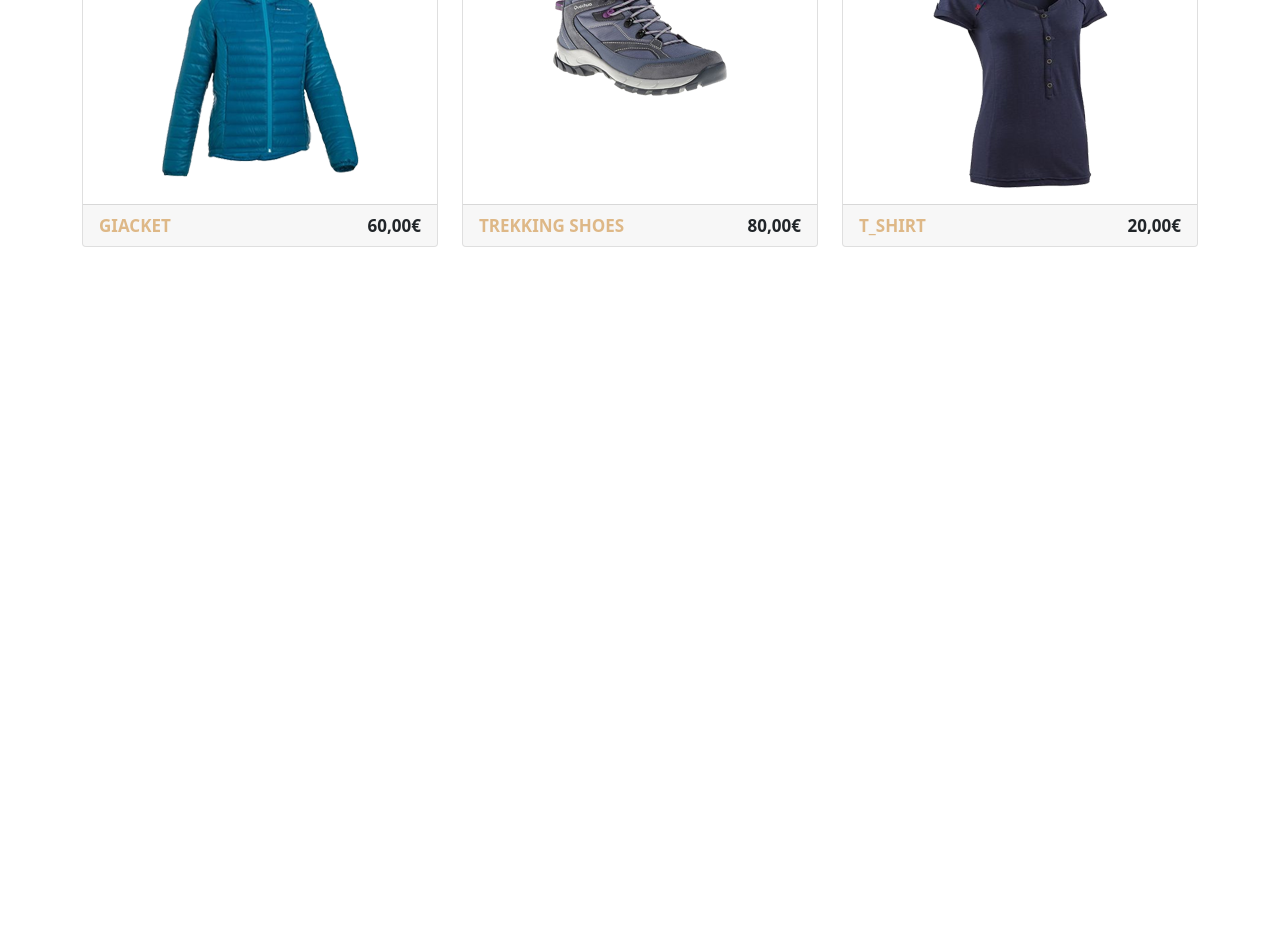
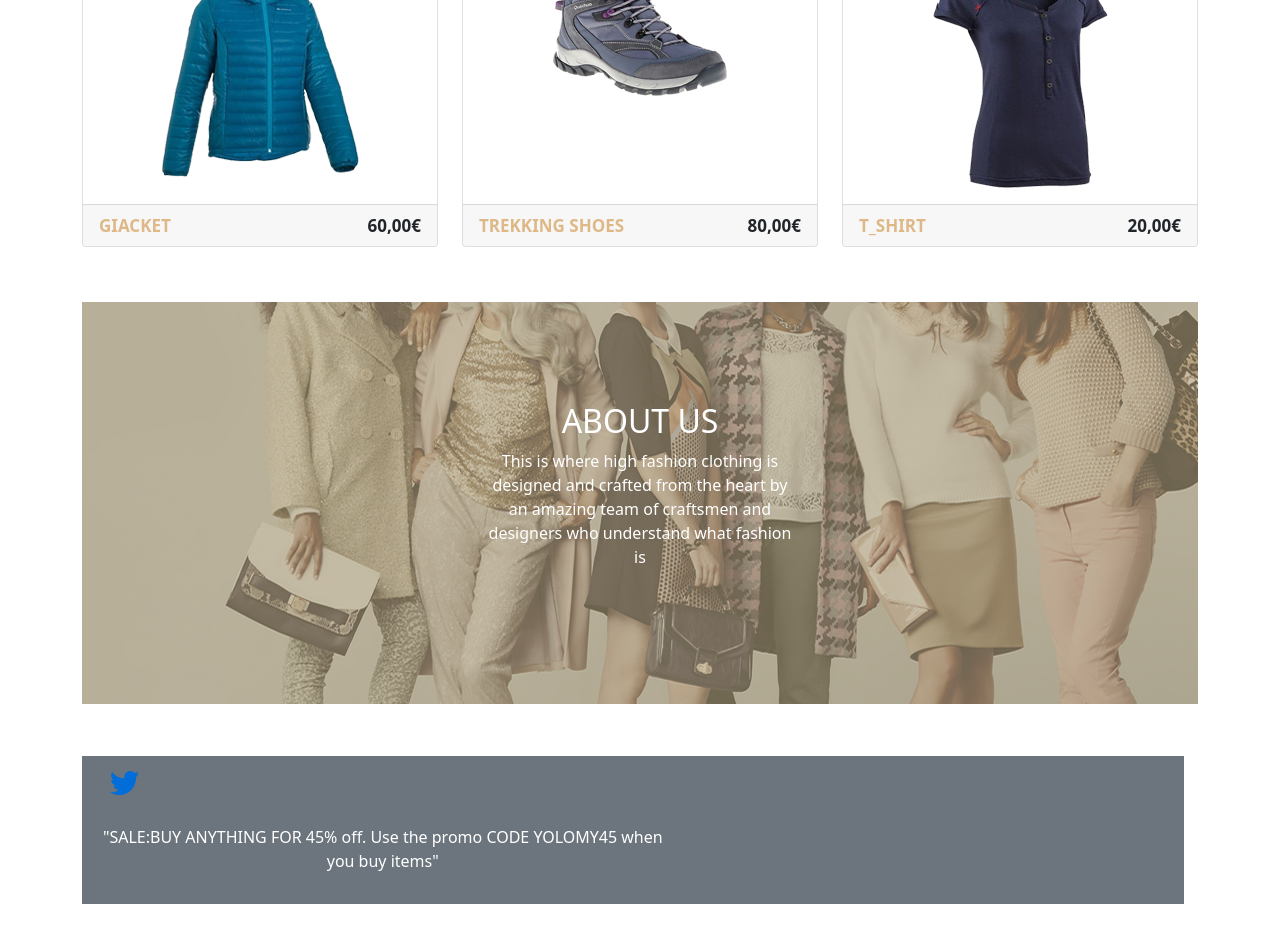
Before and after one commit to Paul-Ngigi/Yolomy, a plain HTML site: page index.html in a window 1280 px wide. Shown: the part 1521-2463 px from the top of the page. Before the commit the page ends 1768 px from the top, so only its background shows below. Drawn offline with nearby package versions, Linux system fonts and the light colour scheme.

Commit message:
add about page and its styling

```diff
--- a/index.html
+++ b/index.html
@@ -182,7 +182,32 @@
         </div>
     </div>
 
+    <!-- About -->
+    <div class="container">
+        <div id="about">
+            <div class="row">
+                <div class="col-12">
+                    <h2>ABOUT US</h2>
+                    <p>This is where high fashion clothing is <br>
+                        designed and crafted from the heart by <br>
+                        an amazing team of craftsmen and <br>
+                        designers who understand what fashion <br>
+                        is
+                    </p>
+                </div>
+            </div>
+        </div>
+        <div class="promo-code bg-secondary text-white">
+            <div class="row">
+                <div class="col-12">
+                    <img src="./assets/social_icons/twitter_bird.png" alt="">
+                    <p>"SALE:BUY ANYTHING FOR 45% off. Use the promo CODE YOLOMY45 when you buy items"</p>
+                </div>
+            </div>
+        </div>
+    </div>
 
+    <!-- **************FOOTER*********************** -->
 
 
 
```
